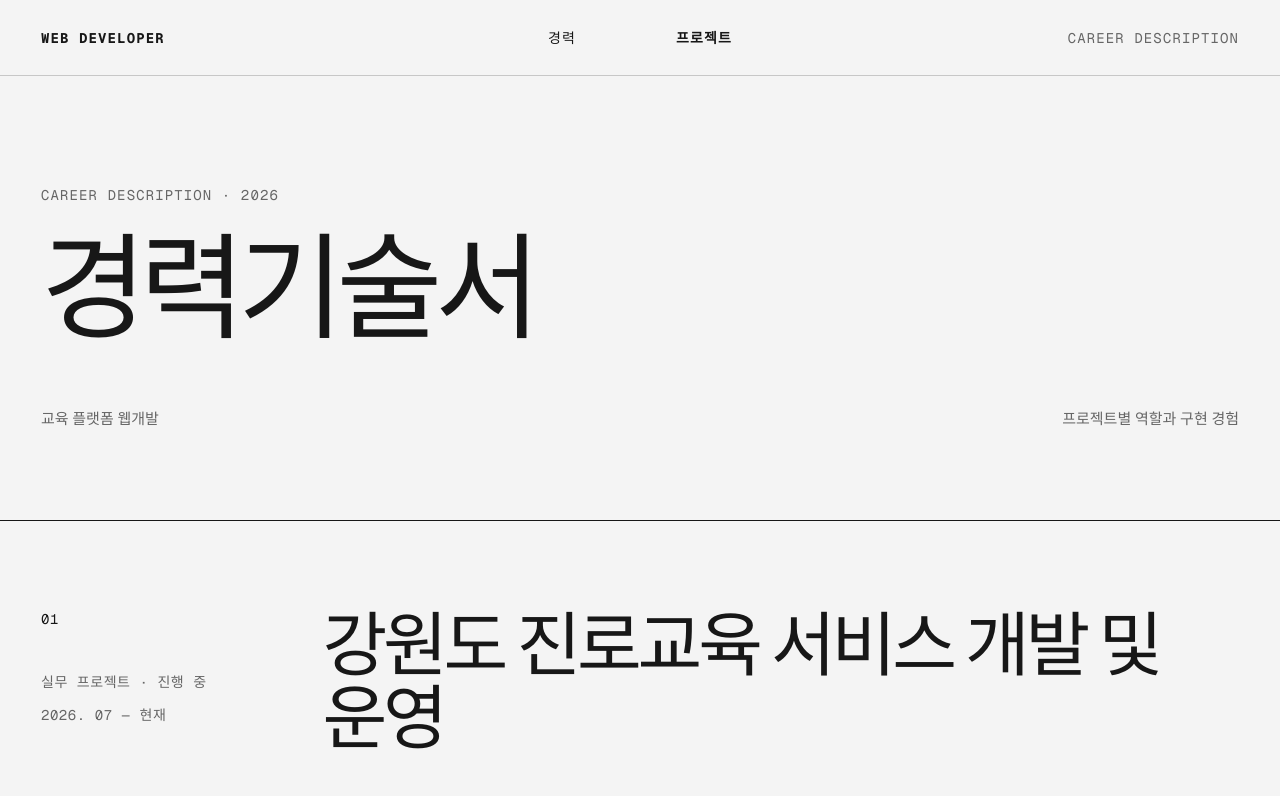
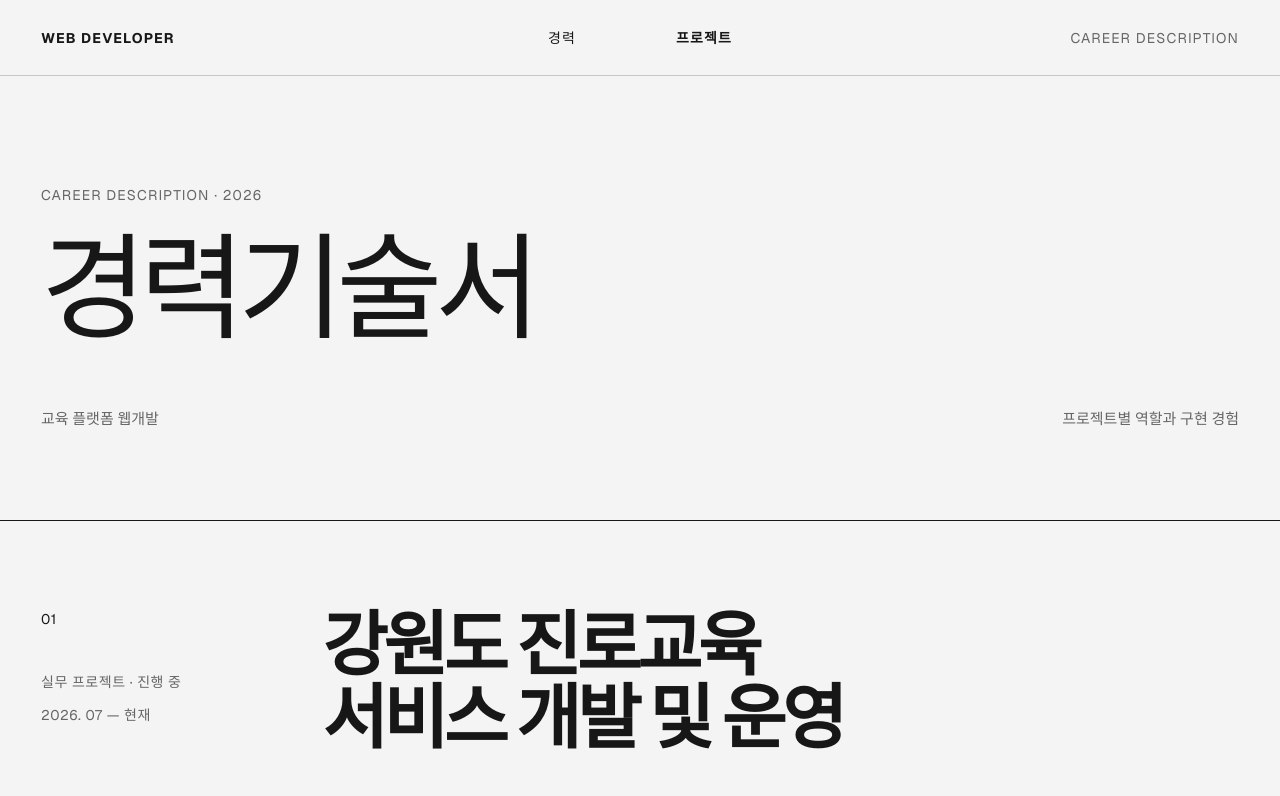
Before and after one commit to kdg3795/career-archive, a Next.js app: page /career in a window 1280 px wide. Shown: the top 796 px of the page. Built offline with nearby package versions, Linux system fonts and the light colour scheme.

Commit message:
Unify typography and strengthen hierarchy

```diff
--- a/app/globals.css
+++ b/app/globals.css
@@ -11,11 +11,13 @@
 * { box-sizing: border-box; }
 html { scroll-behavior: smooth; }
 body {
+  --font-geist-mono: var(--font-geist-sans);
   margin: 0;
   background: var(--paper);
   color: var(--ink);
   font-family: var(--font-geist-sans), "Apple SD Gothic Neo", sans-serif;
 }
+h1, h2, h3, strong { text-wrap: balance; }
 a { color: inherit; text-decoration: none; }
 ::selection { background: #d1d1d1; color: var(--ink); }
 #experience, #cover-letter, #projects { scroll-margin-top: 90px; }
@@ -120,7 +122,7 @@ a { color: inherit; text-decoration: none; }
 .section-index span:first-child { color: var(--muted); }
 .section-content { max-width: 980px; }
 .eyebrow { margin: 0 0 20px; color: var(--muted); font: 14px/1.5 var(--font-geist-mono), monospace; letter-spacing: .1em; }
-.section-content h2 { margin: 0 0 48px; font-size: clamp(42px, 5.5vw, 76px); line-height: .95; letter-spacing: -.06em; font-weight: 520; }
+.section-content h2 { margin: 0 0 48px; font-size: clamp(42px, 5.5vw, 76px); line-height: .95; letter-spacing: -.06em; font-weight: 620; }
 .intro-copy { max-width: 850px; }
 .intro-copy p { margin: 0 0 28px; font-size: clamp(22px, 2.7vw, 38px); line-height: 1.45; letter-spacing: -.035em; word-break: keep-all; }
 .intro-copy p:first-child::first-letter { font-size: 2.8em; line-height: .8; float: left; margin: .12em .1em 0 0; }
@@ -133,7 +135,7 @@ a { color: inherit; text-decoration: none; }
 .timeline { border-top: 1px solid var(--ink); }
 .experience { display: grid; grid-template-columns: 48px 160px 1fr; gap: 24px; padding: 30px 0 40px; border-bottom: 1px solid var(--line); }
 .experience-number, .experience-period { font: 14px/1.5 var(--font-geist-mono), monospace; color: var(--muted); letter-spacing: .05em; }
-.experience-body h3 { margin: -6px 0 8px; font-size: clamp(26px, 2.7vw, 38px); line-height: 1; letter-spacing: -.04em; font-weight: 520; }
+.experience-body h3 { margin: -6px 0 8px; font-size: clamp(26px, 2.7vw, 38px); line-height: 1; letter-spacing: -.04em; font-weight: 650; }
 .position { margin: 0 0 26px; color: var(--muted); font-size: 15px; }
 .summary { max-width: 700px; margin: 0 0 22px; font-size: 20px; line-height: 1.65; word-break: keep-all; }
 .experience-body ul { margin: 0; padding: 0; list-style: none; max-width: 690px; }
@@ -157,7 +159,7 @@ a { color: inherit; text-decoration: none; }
   font: 14px/1.5 var(--font-geist-mono), monospace;
   letter-spacing: .08em;
 }
-.project h3 { max-width: 760px; margin: 0 0 24px; font-size: clamp(30px, 4vw, 58px); line-height: 1.06; letter-spacing: -.05em; font-weight: 520; }
+.project h3 { max-width: 760px; margin: 0 0 24px; font-size: clamp(30px, 4vw, 58px); line-height: 1.06; letter-spacing: -.05em; font-weight: 650; }
 .project-description { max-width: 800px; margin: 0 0 42px; color: rgba(244, 244, 244, .78); font-size: 20px; line-height: 1.7; word-break: keep-all; }
 .project-highlights { max-width: 800px; margin: 0 0 38px; padding: 0; list-style: none; }
 .project-highlights li { position: relative; padding: 14px 0 14px 28px; border-top: 1px solid rgba(244, 244, 244, .16); font-size: 16px; line-height: 1.75; word-break: keep-all; }
@@ -236,7 +238,7 @@ footer p { margin: 0 0 18px; font: 13px/1.5 var(--font-geist-mono), monospace; }
 .detail-project aside { display: flex; flex-direction: column; gap: 12px; color: var(--muted); font: 14px/1.5 var(--font-geist-mono), monospace; letter-spacing: .04em; }
 .detail-project aside span:first-child { margin-bottom: 30px; color: var(--ink); }
 .detail-project-body { max-width: 980px; }
-.detail-project-body > h2 { max-width: 850px; margin: 0 0 34px; font-size: clamp(38px, 5.5vw, 78px); line-height: 1.04; letter-spacing: -.06em; font-weight: 520; word-break: keep-all; }
+.detail-project-body > h2 { max-width: 850px; margin: 0 0 34px; font-size: clamp(38px, 5.5vw, 78px); line-height: 1.04; letter-spacing: -.06em; font-weight: 650; word-break: keep-all; }
 .detail-overview { max-width: 780px; margin: 0 0 70px; font-size: clamp(18px, 2vw, 26px); line-height: 1.65; letter-spacing: -.025em; word-break: keep-all; }
 .detail-columns { display: grid; grid-template-columns: 1fr 1fr; column-gap: 50px; row-gap: 0; }
 .detail-columns h3 {
@@ -315,11 +317,11 @@ footer p { margin: 0 0 18px; font: 13px/1.5 var(--font-geist-mono), monospace; }
 .resume-section { display: grid; grid-template-columns: minmax(150px, 19vw) 1fr; padding: 76px 3.2vw 88px; border-bottom: 1px solid var(--line); }
 .resume-section > aside { display: flex; gap: 16px; color: var(--muted); font: 14px/1.5 var(--font-geist-mono), monospace; letter-spacing: .06em; }
 .resume-section > div { max-width: 960px; }
-.resume-section h2 { margin: 0 0 46px; font-size: clamp(42px, 5vw, 72px); line-height: 1; letter-spacing: -.06em; font-weight: 520; }
+.resume-section h2 { margin: 0 0 46px; font-size: clamp(42px, 5vw, 72px); line-height: 1; letter-spacing: -.06em; font-weight: 650; }
 .resume-experiences { border-top: 1px solid var(--ink); }
 .resume-experiences article { display: grid; grid-template-columns: 170px 1fr; gap: 30px; padding: 30px 0 38px; border-bottom: 1px solid var(--line); }
 .resume-experiences time, .resume-license time { color: var(--muted); font: 14px/1.5 var(--font-geist-mono), monospace; }
-.resume-experiences h3 { margin: 0 0 7px; font-size: clamp(25px, 2.8vw, 38px); letter-spacing: -.04em; font-weight: 520; }
+.resume-experiences h3 { margin: 0 0 10px; font-size: clamp(25px, 2.8vw, 38px); letter-spacing: -.04em; font-weight: 650; }
 .resume-experiences p { max-width: 740px; margin: 0; font-size: 17px; line-height: 1.75; }
 .resume-experiences .resume-position { margin-bottom: 20px; color: var(--muted); font-size: 14px; }
 .resume-license { display: grid; grid-template-columns: 170px 1fr 1fr; gap: 30px; align-items: baseline; padding: 26px 0; border-top: 1px solid var(--line); }
@@ -329,13 +331,13 @@ footer p { margin: 0 0 18px; font: 13px/1.5 var(--font-geist-mono), monospace; }
 .cover-letter { padding: 90px 3.2vw 110px; background: var(--ink); color: var(--paper); }
 .cover-intro { display: grid; grid-template-columns: 48px 1fr; margin-bottom: 78px; font: 14px/1.5 var(--font-geist-mono), monospace; letter-spacing: .06em; }
 .cover-intro p { margin: 0; color: rgba(244,244,244,.55); }
-.cover-intro h2 { grid-column: 2; margin: 28px 0 0; font: 520 clamp(54px, 8vw, 112px)/.9 var(--font-geist-sans); letter-spacing: -.07em; }
+.cover-intro h2 { grid-column: 2; margin: 28px 0 0; font: 650 clamp(54px, 8vw, 112px)/1 var(--font-geist-sans); letter-spacing: -.06em; }
 .cover-items { margin-left: min(19vw, 280px); }
 .cover-items article { display: grid; grid-template-columns: minmax(240px, .7fr) 1.3fr; gap: 6vw; padding: 58px 0 76px; border-top: 1px solid rgba(244,244,244,.24); }
 .cover-heading > span, .cover-heading > p { font: 14px/1.5 var(--font-geist-mono), monospace; }
 .cover-heading > span { color: rgba(244,244,244,.4); }
 .cover-heading > p { margin: 12px 0 34px; color: rgba(244,244,244,.62); }
-.cover-heading h3 { margin: 0; font-size: clamp(25px, 3vw, 42px); line-height: 1.25; letter-spacing: -.045em; font-weight: 520; word-break: keep-all; }
+.cover-heading h3 { margin: 0; font-size: clamp(25px, 3vw, 42px); line-height: 1.3; letter-spacing: -.04em; font-weight: 650; word-break: keep-all; }
 .cover-body p { max-width: 760px; margin: 0 0 24px; color: rgba(244,244,244,.82); font-size: 17px; line-height: 1.85; word-break: keep-all; }
 
 @media (max-width: 760px) {
--- a/app/layout.tsx
+++ b/app/layout.tsx
@@ -1,14 +1,9 @@
 import type { Metadata } from "next";
-import { Geist, Geist_Mono } from "next/font/google";
+import { Geist } from "next/font/google";
 import "./globals.css";
 
 const geistSans = Geist({
   variable: "--font-geist-sans",
-  subsets: ["latin"],
-});
-
-const geistMono = Geist_Mono({
-  variable: "--font-geist-mono",
   subsets: ["latin"],
 });
 
@@ -21,7 +16,7 @@ export const metadata: Metadata = {
 export default function RootLayout({ children }: Readonly<{ children: React.ReactNode }>) {
   return (
     <html lang="ko">
-      <body className={`${geistSans.variable} ${geistMono.variable}`}>{children}</body>
+      <body className={geistSans.variable}>{children}</body>
     </html>
   );
 }
```
